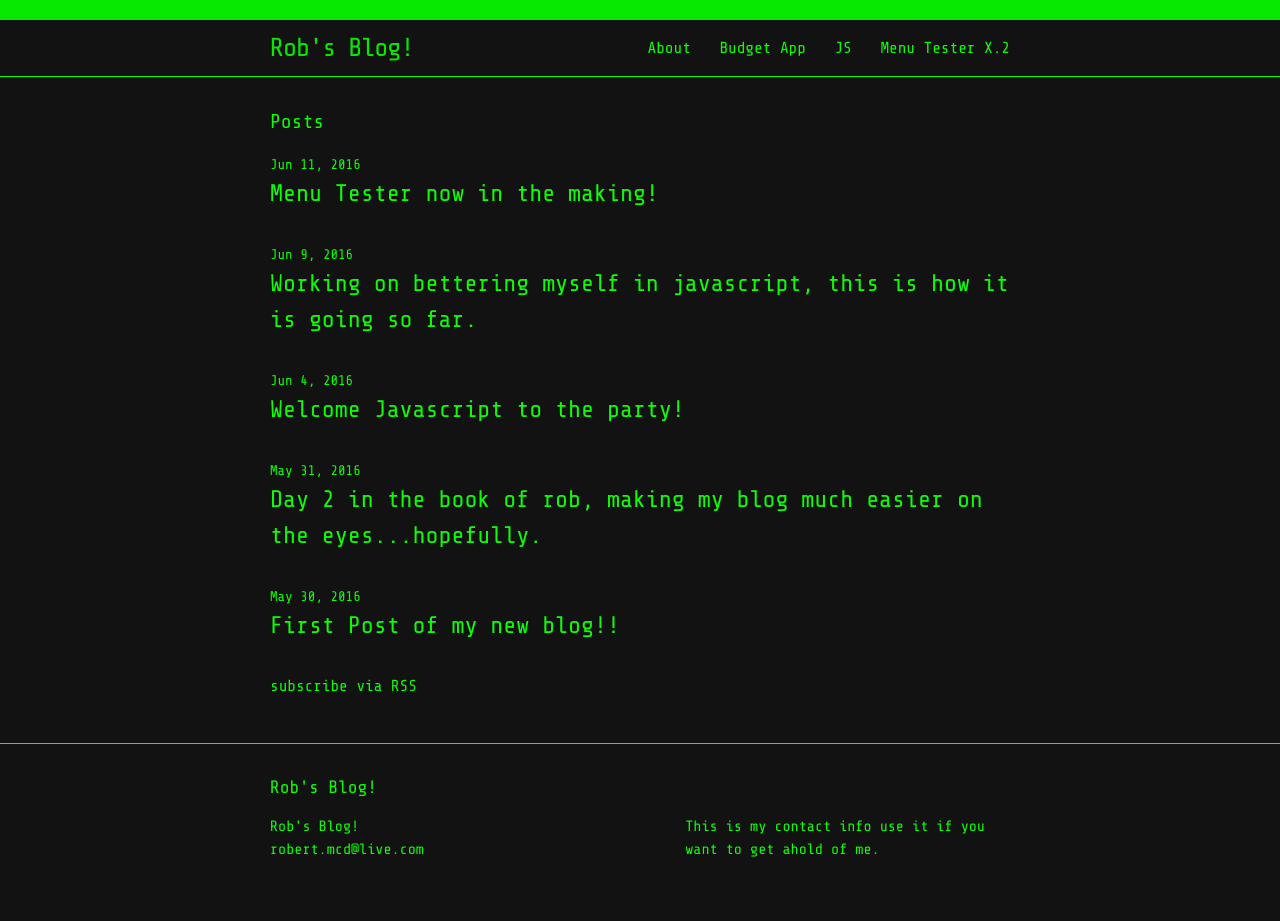
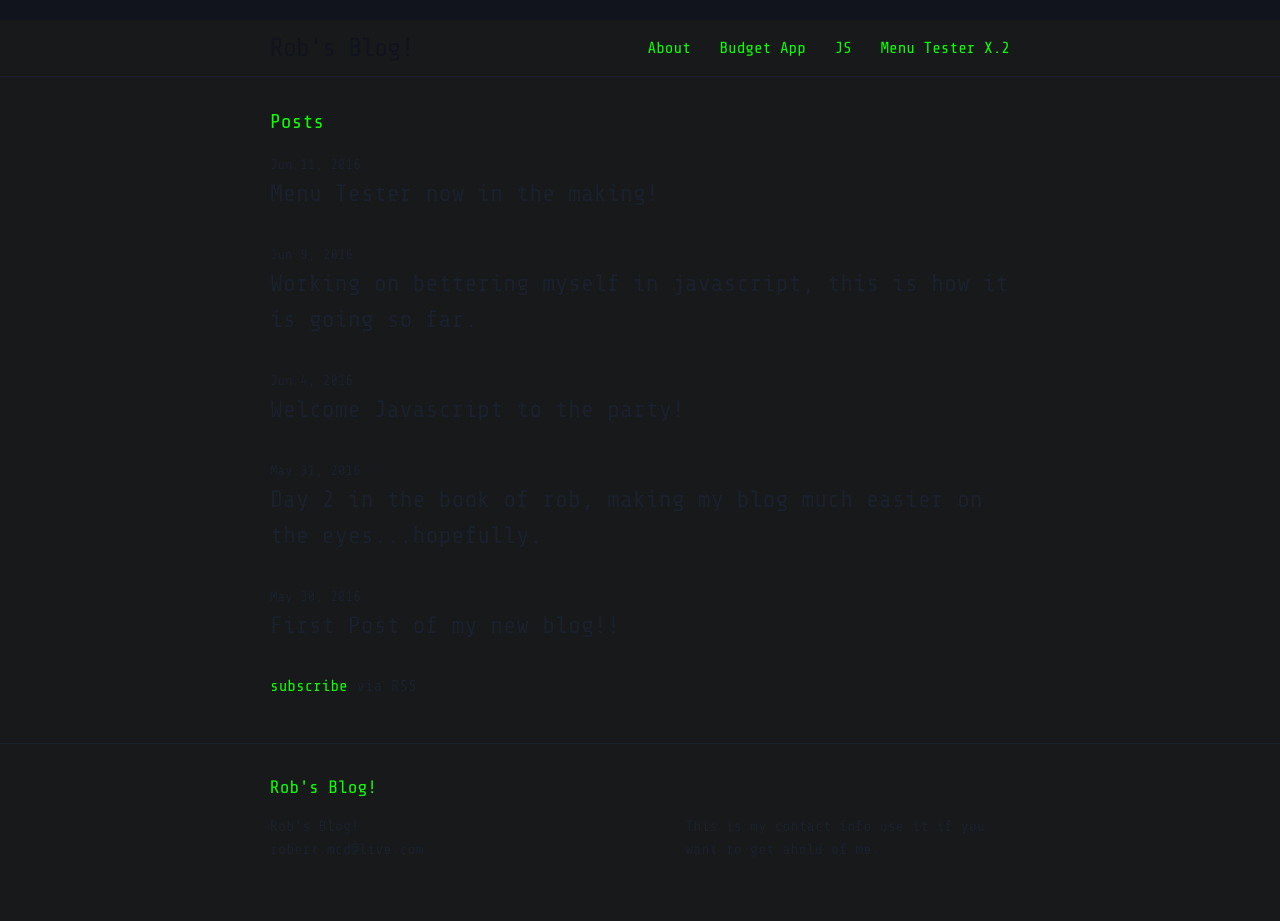
Before and after one commit to xSpiralx/xSpiralx.github.io, a Jekyll site: the page built from index.html, in a window 1280 px wide. Built offline with Jekyll 4.4.1, drawn with Linux system fonts in a browser that asks for light colours.

Commit message:
Update main.scss
Hopefully changing background color

```diff
--- a/css/main.scss
+++ b/css/main.scss
@@ -15,10 +15,10 @@ $base-line-height: 1.5;
 $spacing-unit:     30px;
 
 $text-color:     #0efd07;
-$background-color: #121212;
-$brand-color:      #0efd07;
+$background-color: #18191A;
+$brand-color:      #1A202C;
 
-$grey-color:       #0efd07;
+$grey-color:       #1A202C;
 $grey-color-light: lighten($grey-color, 0%);
 $grey-color-dark:  darken($grey-color, 5%);
 
```
